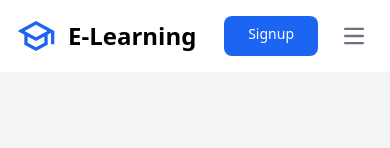
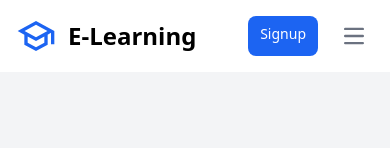
Before and after one commit to srikanthkanniyappan/Elearning-React, a React (Vite) app: page / in a window 390 px wide. Shown: the top 148 px of the page. Built offline with nearby package versions, Linux system fonts and the light colour scheme; no server answers.

Commit message:
Navbar Update

```diff
--- a/src/components/Navbar.jsx
+++ b/src/components/Navbar.jsx
@@ -114,7 +114,7 @@
               <NavLink
                 to="/signup"
                 onClick={closeMobileMenu}
-                className="text-white bg-blue-600 hover:bg-blue-700 focus:ring-4 focus:outline-none focus:ring-blue-300 font-medium rounded-lg text-sm px-6 py-2 transition-colors duration-200 ease-in-out"
+                className="text-white bg-blue-600 hover:bg-blue-700 focus:ring-4 focus:outline-none focus:ring-blue-300 font-medium rounded-lg text-sm px-3 sm:px-6 py-2 transition-colors duration-200 ease-in-out"
               >
                 Signup
               </NavLink>
```
